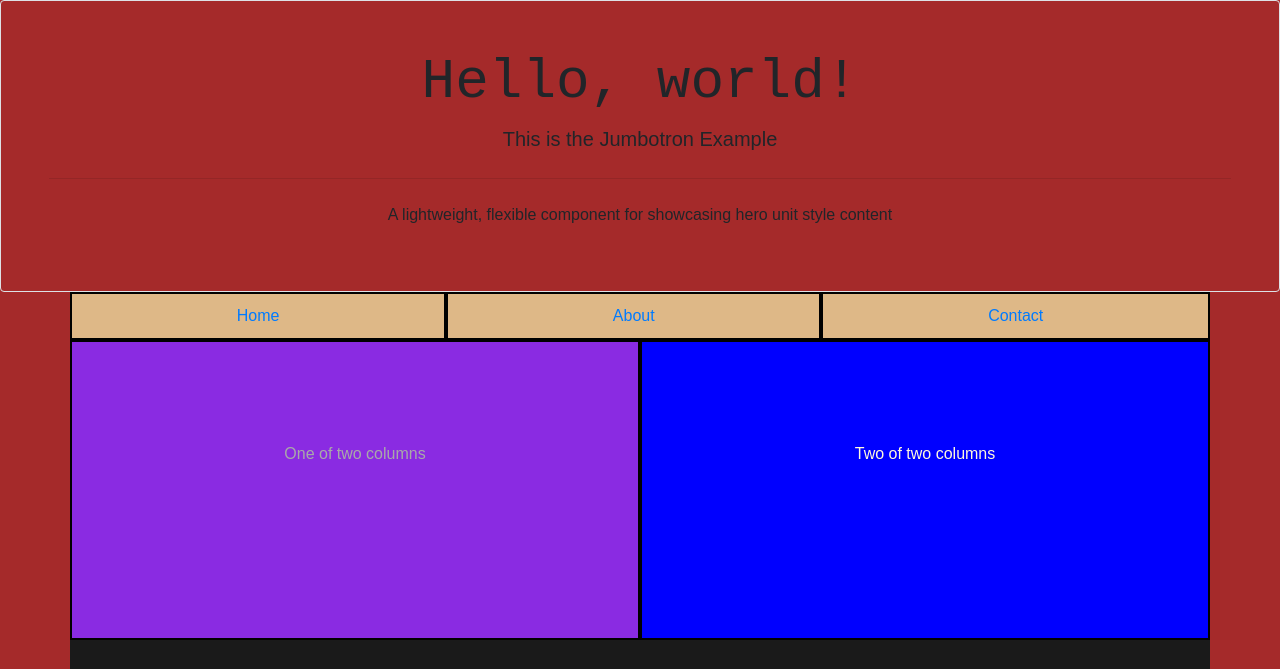
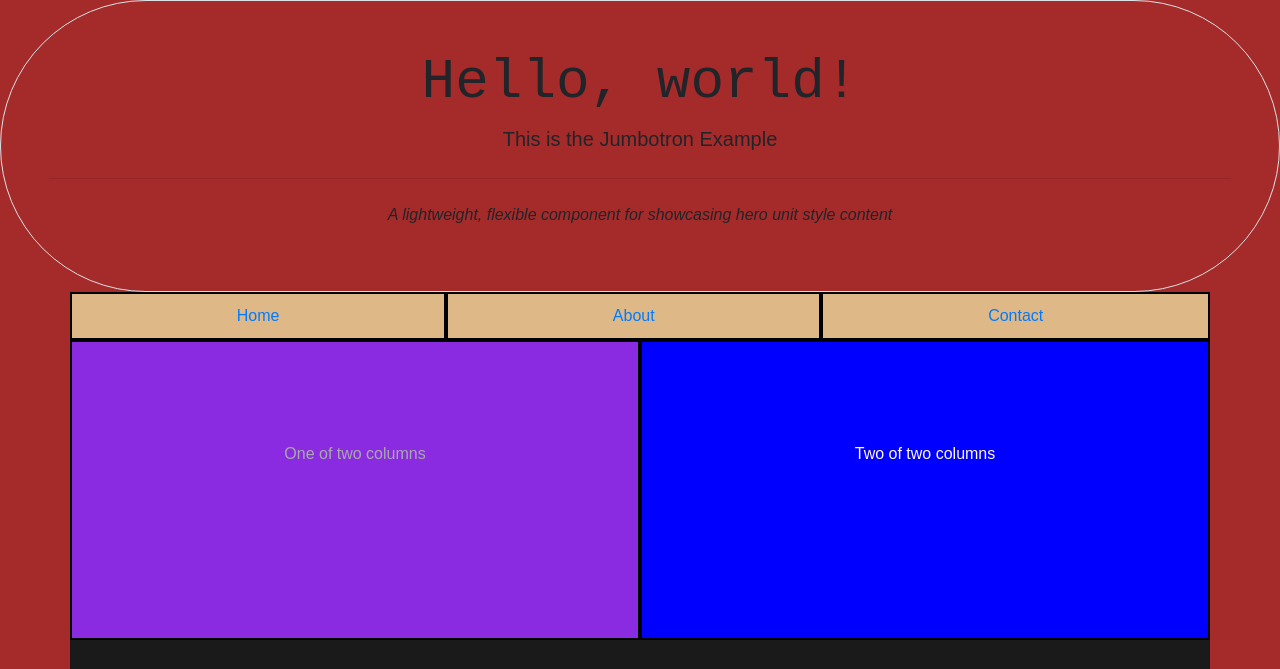
Before and after one commit to Zbot888/collab-practice-, a plain HTML site: page index.html in a window 1280 px wide. Shown: the top 669 px of the page. Drawn offline with nearby package versions, Linux system fonts and the light colour scheme.

Commit message:
added new changes to index.html

```diff
--- a/index.html
+++ b/index.html
@@ -13,11 +13,11 @@
   <body>
 
 
-    <div class="jumbotron-fluid p-4 p-md-5 text-black rounded border">
+    <div class="jumbotron-fluid p-4 p-md-5 text-black rounded-pill border">
       <h1 class="display-4">Hello, world!</h1>
       <p class="lead">This is the Jumbotron Example</p>
       <hr class="my-4">
-      <p> A lightweight, flexible component for showcasing hero unit style content</p>
+      <p><em> A lightweight, flexible component for showcasing hero unit style content</p></em>
     </div>
 
   <div class="container p-0">
```
